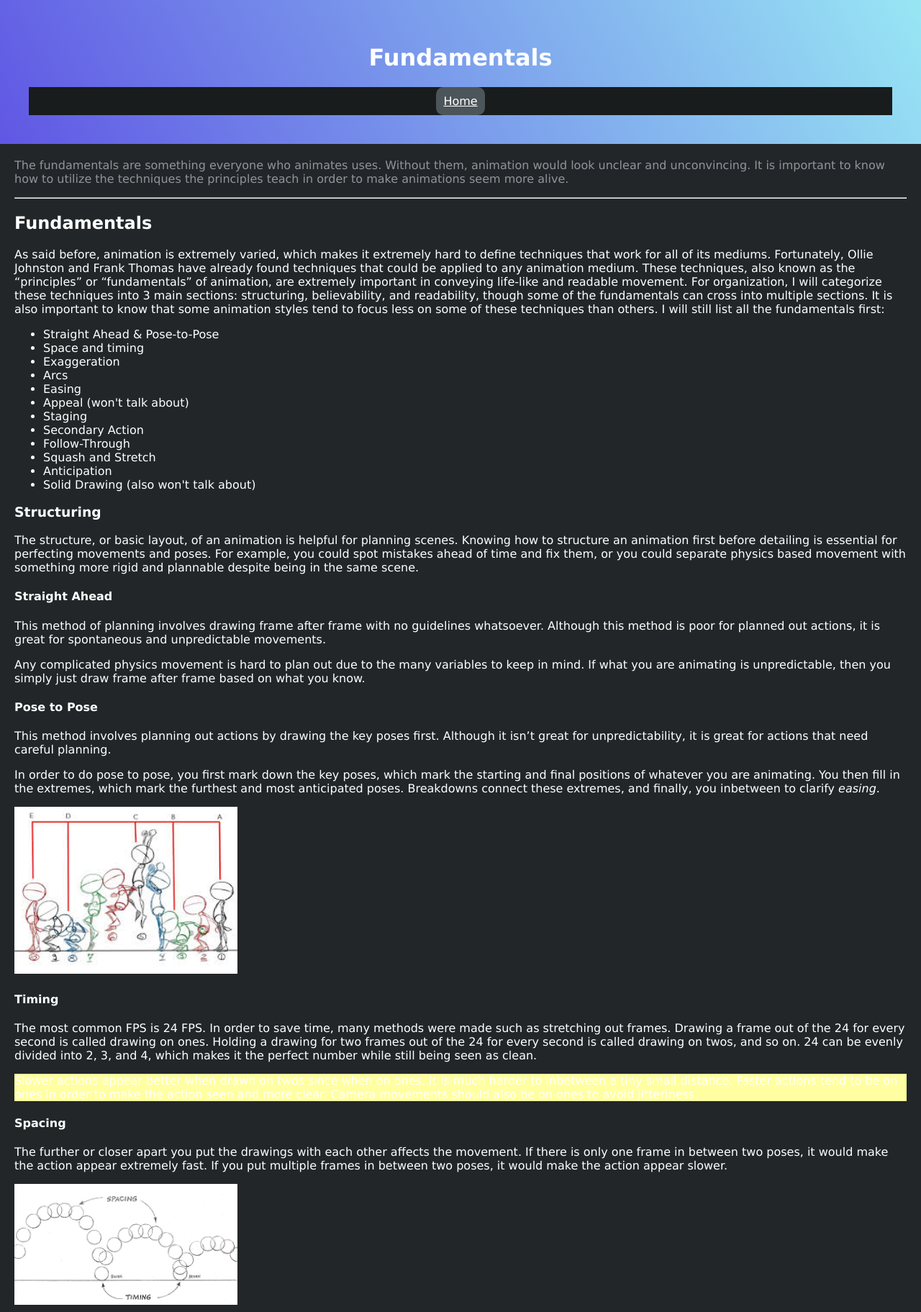
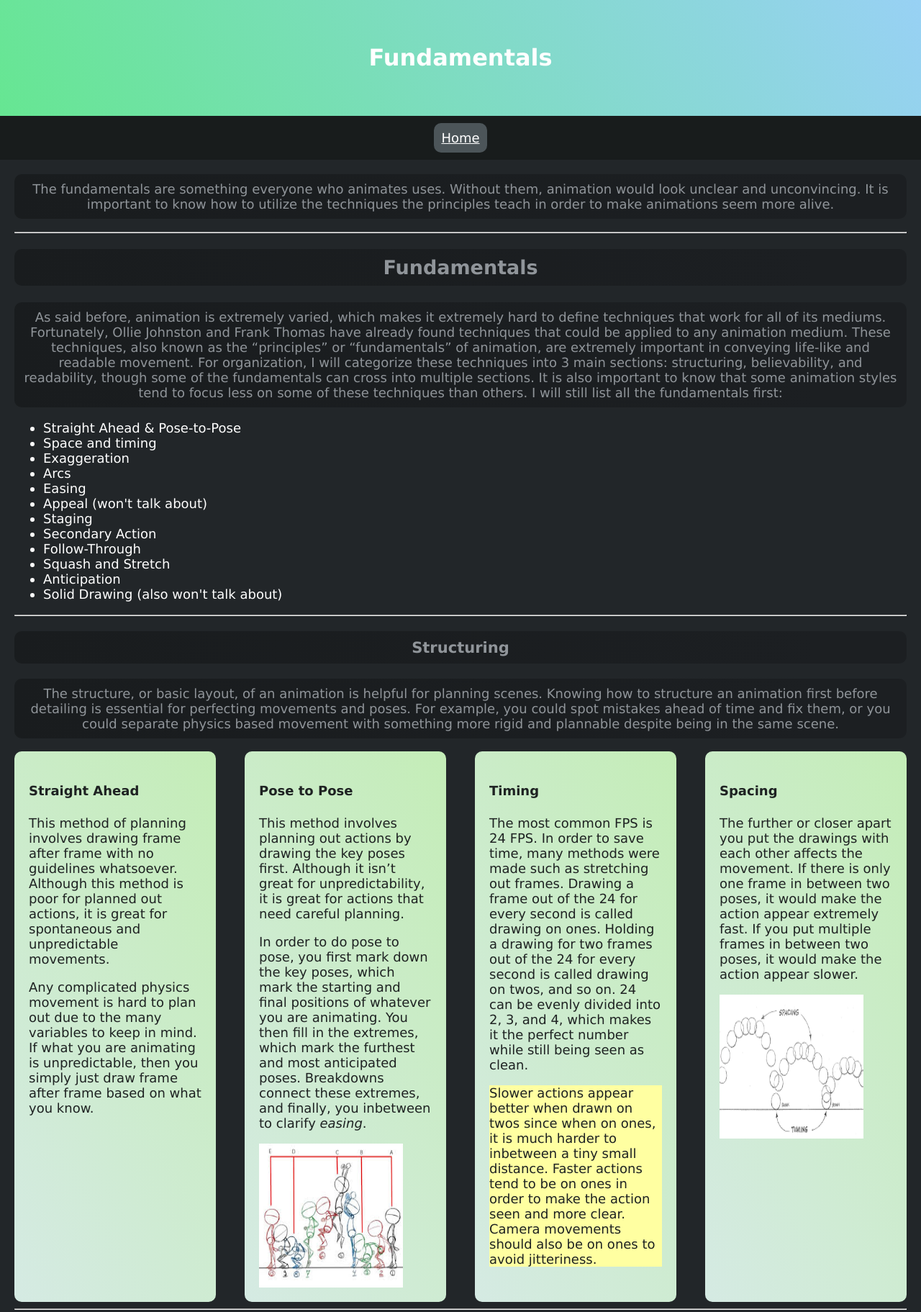
Before and after one commit to vazquala/MiniProject, a plain HTML site: page website/additional/fundamentals.html in a window 1280 px wide. Shown: the top 1823 px of the page at 72% size. Drawn offline with Linux system fonts and the light colour scheme.

Commit message:
Fundamentals Almost Finished

```diff
--- a/styles/styles2.css
+++ b/styles/styles2.css
@@ -0,0 +1,241 @@
+/*The structuring is too far gone to be fixed at this point.*/
+
+/*Body*/
+body {
+    margin: 0;
+    padding: 0;
+    background-color: #222629;
+    font-family: Verdana, Geneva, Tahoma, sans-serif;
+}
+
+/*Header*/
+header {
+    background-image: linear-gradient(60deg, #66e692, #98d1f4);
+    padding: 40px;
+    text-align: center;
+    color: white;
+}
+
+/*Navigation*/
+nav {
+    background-color: #181c1c;
+    padding: 10px;
+    text-align: center;
+    text-decoration: none;
+}
+
+nav a {
+    color: white;
+    background-color: #4c5559;
+    padding: 10px;
+    border-radius: 10px;
+}
+
+nav a:visited {
+    color: #e0f3ff;
+}
+
+nav a:hover {
+    color: #ffffff;
+    transition: 100ms;
+    transition-timing-function: ease-in;
+    transform: scale(1.05);
+    background-color: #585f65;
+    text-decoration: underline;
+}
+
+/*Main*/
+main {
+    margin: 20px;
+    color: #ffffff;
+}
+
+/*Classes*/
+.note {
+    background-color: #ffffa1;
+}
+
+.examples-list {
+    padding: 5px;
+    background-color: #f3ffeb;
+    border-radius: 10px;
+}
+
+.introduction {
+    text-align: center;
+    padding: 10px;
+    color: #90959a;
+    border-radius: 10px;
+    background-image: linear-gradient(90deg, #191c1e 0%, #1c1f22 90%);
+}
+
+.homepage-link {
+    color: #585d65;
+    background-color: #f8fcff;
+    padding: 3px;
+    text-decoration: none;
+    border-radius: 10px;
+}
+
+.homepage-link:visited {
+    color: #4a4b55;
+    text-decoration: none;
+}
+
+.homepage-link:hover {
+    color: #9098a3;
+    text-decoration: none;
+}
+
+.section {
+    background-image: linear-gradient(60deg, #d5eae3, #c4edb7);
+    border-radius: 10px;
+    padding: 20px;
+    color: #1e2222;
+}
+
+.section:hover {
+    background-image: linear-gradient(60deg, #e0efe9, #d2efce);
+    transition: 120ms;
+    transition-timing-function: ease-in;
+    transform: scale(1.005) translateY(-5px);
+    border-radius: 20px;
+    box-shadow: 5px 10px 20px #1a1b1c;
+}
+
+/*IDS*/
+#pose-to-pose {
+    float: left;
+    width: 200px;
+    height: 200px;
+}
+
+#follow-through {
+    float: left;
+    width: 200px;
+    height: 200px;
+}
+
+#spacing {
+    float: left;
+    width: 200px;
+    height: 200px;
+}
+
+#arcs {
+    float: left;
+    width: 200px;
+    height: 200px;
+}
+
+#cuphead {
+    width: 20%;
+    height: 20%;
+}
+
+#example-1 {
+    border-radius: 5px;
+    background-color: #ffffff;
+    transition: 120ms;
+    transition-timing-function: ease-in;
+}
+
+#example-1:hover {
+    transform: translateX(50px);
+}
+
+#example-2 {
+
+}
+
+#example-3 {
+
+}
+
+/*Footer*/
+footer {
+    margin: 10px;
+    color: #ffffff;
+}
+
+/*Media Queries*/
+@media (min-width: 1px) {
+    main {
+        font-size: smaller;
+    }
+
+    .container {
+        display: grid;
+        justify-content: space-evenly;
+        align-items: stretch;
+        gap: 20px;
+        grid-template-columns: repeat(1, 4fr);
+    }
+
+    .flex-box {
+        display: flex;
+        flex-direction: row;
+        flex-wrap: wrap;
+        justify-content: center;
+        align-items: center;
+        gap: 10px;
+    }
+
+    nav a {
+        font-size: small;
+    }
+}
+
+@media (min-width: 601px) {
+    main {
+        font-size: Medium;
+    }
+
+    .container {
+        display: grid;
+        justify-content: space-evenly;
+        align-items: stretch;
+        gap: 20px;
+        grid-template-columns: repeat(2, 4fr);
+    }
+
+    .flex-box {
+        display: flex;
+        flex-direction: row;
+        flex-wrap: wrap;
+        justify-content: center;
+        align-items: center;
+        gap: 20px;
+    }
+
+    nav a {
+        font-size: medium;
+    }
+}
+
+@media (min-width: 1025px) {
+    main {
+        font-size: Large;
+    }
+
+    .container {
+        display: grid;
+        justify-content: space-evenly;
+        align-items: stretch;
+        gap: 40px;
+        grid-template-columns: repeat(4, 4fr);
+    }
+
+    .flex-box {
+        display: flex;
+        flex-direction: row;
+        flex-wrap: wrap;
+        justify-content: center;
+        align-items: center;
+        gap: 30px;
+    }
+
+    nav a {
+        font-size: large;
+    }
+}
--- a/styles/stylesIndex.css
+++ b/styles/stylesIndex.css
@@ -1,5 +1,3 @@
-/*Colors are temporary, it WILL change later.*/
-
 /*Body*/
 body {
     margin: 0;
@@ -56,7 +54,11 @@ main {
 }
 
 .introduction {
+    text-align: center;
+    padding: 10px;
     color: #90959a;
+    border-radius: 10px;
+    background-image: linear-gradient(90deg, #191c1e 0%, #1c1f22 90%);
 }
 
 .homepage-link {
@@ -88,7 +90,9 @@ main {
     background-image: linear-gradient(60deg, #e0efe9, #bde5ed);
     transition: 120ms;
     transition-timing-function: ease-in;
-    transform: scale(1.005) ;
+    transform: scale(1.005) translateY(-5px);
+    border-radius: 20px;
+    box-shadow: 5px 10px 20px #1a1b1c;
 }
 
 .external-link {
@@ -107,6 +111,80 @@ main {
     text-decoration: none;
 }
 
+/*Footer*/
+footer {
+    margin: 10px;
+    color: #ffffff;
+}
+
+/*Media Queries*/
+@media (min-width: 1px) {
+    main {
+        font-size: smaller;
+    }
+
+    .container {
+        display: grid;
+        justify-content: space-evenly;
+        align-items: stretch;
+        gap: 20px;
+        grid-template-columns: repeat(1, 4fr);
+    }
+
+    .flex-box {
+        display: flex;
+        flex-direction: row;
+        flex-wrap: wrap;
+        justify-content: center;
+        align-items: center;
+        gap: 10px;
+    }
+
+    nav a {
+        font-size: small;
+    }
+}
+
+@media (min-width: 601px) {
+    main {
+        font-size: Medium;
+    }
+
+    .container {
+        display: grid;
+        justify-content: space-evenly;
+        align-items: stretch;
+        gap: 20px;
+        grid-template-columns: repeat(2, 4fr);
+    }
+
+    .flex-box {
+        display: flex;
+        flex-direction: row;
+        flex-wrap: wrap;
+        justify-content: center;
+        align-items: center;
+        gap: 20px;
+    }
+
+    nav a {
+        font-size: medium;
+    }
+}
+
+@media (min-width: 1025px) {
+    main {
+        font-size: Large;
+    }
+
+    .container {
+        display: grid;
+        justify-content: space-evenly;
+        align-items: stretch;
+        gap: 20px;
+        grid-template-columns: repeat(4, 4fr);
+    }
+
     .flex-box {
         display: flex;
         flex-direction: row;
@@ -116,41 +194,7 @@ main {
         gap: 30px;
     }
 
-.container {
-    display: grid;
-    justify-content: space-evenly;
-    align-items: center;
-    gap: 20px;
-    grid-template-columns: repeat(2, 4fr);
+    nav a {
+        font-size: large;
     }
-
-/*IDS*/
-#pose-to-pose {
-    width: 25%;
-    height: 25%;
 }
-
-#follow-through {
-    width: 25%;
-    height: 25%;
-}
-
-#spacing {
-    width: 25%;
-    height: 25%;
-}
-
-#arcs {
-    width: 25%;
-    height: 25%;
-}
-
-#cuphead {
-    width: 20%;
-    height: 20%;
-}
-
-/*Footer*/
-footer {
-    margin: 10px;
-}
--- a/website/additional/fundamentals.html
+++ b/website/additional/fundamentals.html
@@ -3,15 +3,16 @@
     <head>
         <meta charset="UTF-8">
         <title>Fundamentals</title>
-        <link rel="stylesheet" href="../../styles/stylesIndex.css">
+        <link rel="stylesheet" href="../../styles/styles2.css">
     </head>
     <body>
         <header>
             <h1>Fundamentals</h1>
-            <nav>
+        </header>
+
+        <nav class="flex-box">
             <a href="../index.html">Home</a>
         </nav>
-        </header>
 
         <main>
             <p class="introduction">
@@ -23,8 +24,8 @@
             <hr>
 
             <article>
-                <h2>Fundamentals</h2>
-                <p>
+                <h2 class="introduction">Fundamentals</h2>
+                <p class="introduction">
                     As said before, animation is extremely varied, which makes it extremely hard to define techniques
                     that work for all of its mediums. Fortunately, Ollie Johnston and Frank Thomas have already found
                     techniques that could be applied to any animation medium. These techniques, also known as the
@@ -50,15 +51,18 @@
                     <li>Solid Drawing (also won't talk about)</li>
                 </ul>
 
-                <section>
-                    <h3>Structuring</h3>
-                    <p>
+                <hr>
+
+                <h3 class="introduction">Structuring</h3>
+                <p class="introduction">
                     The structure, or basic layout, of an animation is helpful for planning scenes. Knowing how to
                     structure an animation first before detailing is essential for perfecting movements and poses.
                     For example, you could spot mistakes ahead of time and fix them, or you could separate physics
                     based movement with something more rigid and plannable despite being in the same scene.
                 </p>
-                    <section>
+
+                <section class="container">
+                    <section class="section">
                         <h4>Straight Ahead</h4>
                         <p>
                             This method of planning involves drawing frame after frame with no guidelines whatsoever.
@@ -72,7 +76,7 @@
                         </p>
                     </section>
 
-                    <section>
+                    <section class="section">
                         <h4>Pose to Pose</h4>
                         <p>
                             This method involves planning out actions by drawing the key poses first. Although it
@@ -92,7 +96,7 @@
                         >
                     </section>
 
-                    <section>
+                    <section class="section">
                         <h4>Timing</h4>
                         <p>
                             The most common FPS is 24 FPS. In order to save time, many methods were made such as
@@ -108,7 +112,7 @@
                         </p>
                     </section>
 
-                    <section>
+                    <section class="section">
                         <h4>Spacing</h4>
                         <p>
                             The further or closer apart you put the drawings with each other affects the movement. If
@@ -125,15 +129,18 @@
                     </section>
                 </section>
 
-                <section>
-                    <h3>Readability</h3>
-                    <p>
+                <hr>
+
+                <h3 class="introduction">Readability</h3>
+                <p class="introduction">
                     The readability of an animation is how clear it is to understand what you are looking at.
                     Can you process the action? Can you understand what a scene is trying to convey? Having good
                     readability keeps a viewer engaged, and if readability is bad, it will most likely have the
                     viewer lost and confused.
                 </p>
-                    <section>
+
+                <section class="container">
+                    <section class="section">
                         <h4>Anticipation</h4>
                         <p>
                             Without property <em>anticipation</em>, viewers can miss an action, which might leave them
@@ -147,7 +154,7 @@
                         </p>
                     </section>
 
-                    <section>
+                    <section class="section">
                         <h4>Staging</h4>
                         <p>
                             <em>Staging</em> involves making the presentation of a scene very clear. If staged right, the mood
@@ -167,7 +174,7 @@
                         </p>
                     </section>
 
-                    <section>
+                    <section class="section">
                         <h4>Secondary Action</h4>
                         <p>
                             <em>Secondary action</em> is the idea of having another action to further emphasize the first
@@ -183,7 +190,7 @@
                         </p>
                     </section>
 
-                    <section>
+                    <section class="section">
                         <h4>Exaggeration</h4>
                         <p>
                             <em>Exaggeration</em> is meant to convey what you are trying to show clearly. It should not distort
@@ -193,15 +200,18 @@
                     </section>
                 </section>
 
-                <section>
-                    <h3>Believability</h3>
-                    <p>
+               <hr>
+
+                <h3 class="introduction">Believability</h3>
+                <p class="introduction">
                     Objects need to feel natural when they move. Bad believability can make an animation feel less
                     impactful, which in turn can make it feel more boring. Animation gets its immersion removed
                     if actions don't feel grounded in reality. Even though some animations look exaggerated, they
                     are still grounded in real world principles.
                 </p>
-                    <section>
+
+                <section class="container">
+                    <section class="section">
                         <h4>Squash and Stretch</h4>
                         <p>
                             Despite <em>squash and stretch</em> not being too prevalent in real life, it can help create more
@@ -216,7 +226,7 @@
                         </p>
                     </section>
 
-                    <section>
+                    <section class="section">
                         <h4>Follow Through & Overlapping Action</h4>
                         <p>
                             <em>Follow through</em> is the idea that different parts, like appendages, will drag with an offset
@@ -236,7 +246,7 @@
                         >
                     </section>
 
-                    <section>
+                    <section class="section">
                         <h4>Easing</h4>
                         <p>
                             Objects in real life don’t typically move with any acceleration. To achieve the effect of
@@ -247,9 +257,30 @@
                             It is also important to note when to <em>ease</em>. If an object’s momentum suddenly shifts, let's
                             say it hits the ground, it would not accelerate before this occurs.
                         </p>
+
+                        <p>
+                            Here are some examples of easing:
+                        </p>
+
+                        <div class="examples-list">
+                            <p>Example 1:</p>
+                            <div id="example-1">
+                                <p>Ease In</p>
+                            </div>
+
+                            <p>Example 2:</p>
+                            <div id="example-2">
+
+                            </div>
+
+                            <p>Example 3:</p>
+                            <div id="example-3">
+
+                            </div>
+                        </div>
                     </section>
 
-                    <section>
+                    <section class="section">
                         <h4>Arcs</h4>
                         <p>
                             <em>Arcs</em> are essential to making animations more realistic. If you want inbetween two poses,
```
Also changed, not shown: website/index.html (+2 -2 lines). Lines whose indentation alone changed are shown as unchanged.
